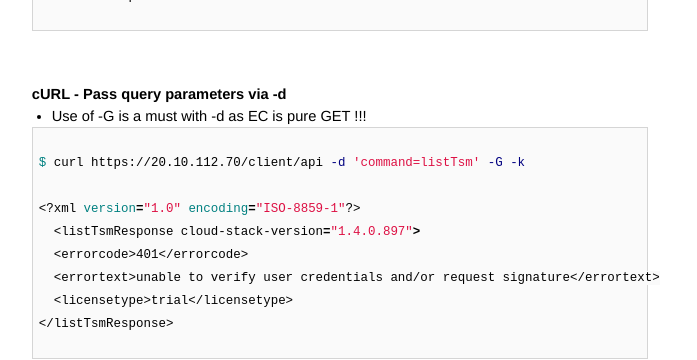
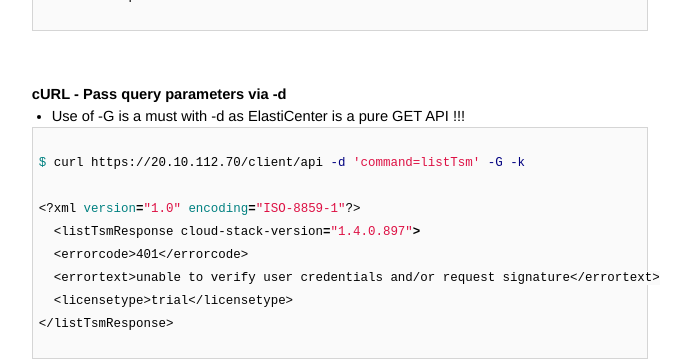
Before and after one commit to AmitKumarDas/amitkumardas.github.io, a Jekyll site: the page built from _posts/2016-07-01-using-curl-as-rest-client-to-cloudbyte-elasticenter.md, in a window 1280 px wide and 900 px high, scrolled down 850 px. Shown: the part 152-512 px from the top of the window, without its empty margins (300-997 px from the left). Built offline with Jekyll 4.4.1, drawn with Linux system fonts in a browser that asks for light colours.

Commit message:
Update 2016-07-01-using-curl-as-rest-client-to-cloudbyte-elasticenter.md

````diff
--- a/_posts/2016-07-01-using-curl-as-rest-client-to-cloudbyte-elasticenter.md
+++ b/_posts/2016-07-01-using-curl-as-rest-client-to-cloudbyte-elasticenter.md
@@ -63,7 +63,7 @@
 
 ### cURL - Pass query parameters via -d
 
-- Use of -G is a must with -d as EC is pure GET !!!
+- Use of -G is a must with -d as ElastiCenter is a pure GET API !!!
 
 ```bash
 
@@ -268,10 +268,12 @@
 
 ### Do you have a billion dollar question ?
 
-- **Can I create a ElastiStor volume with such ease ?**
+- ```Can I create a ElastiStor volume with such ease ?```
 - In other words, can we avoid resorting to programming for such complex tasks ?
 - Remember, this is the best of a complex REST client use-case w.r.t ElastiCenter.
 - Refer - create_volume in python (OpenStack cinder plugin for CloudByte)
+
+<br />
 
 | Task                           | REST Command           | Query Parameters       | Filter            |
 | :-------------                 | :-------------         | :-------------         | :-------------    |
@@ -284,6 +286,8 @@
 | Fetch iscsi id                 | listVolumeiSCSIService | storageid              | volume id (m)     |
 | Fetch initiator group id       | listiSCSIInitiator     | accountid              | name (m)          |
 | Update iscsi service           | updateVolumeiSCSIService | id, igid, ..         | __                |
+
+<br />
 
 - (m) refers to match; is provided by user
 - .. indicates presence of more query parameters
````
